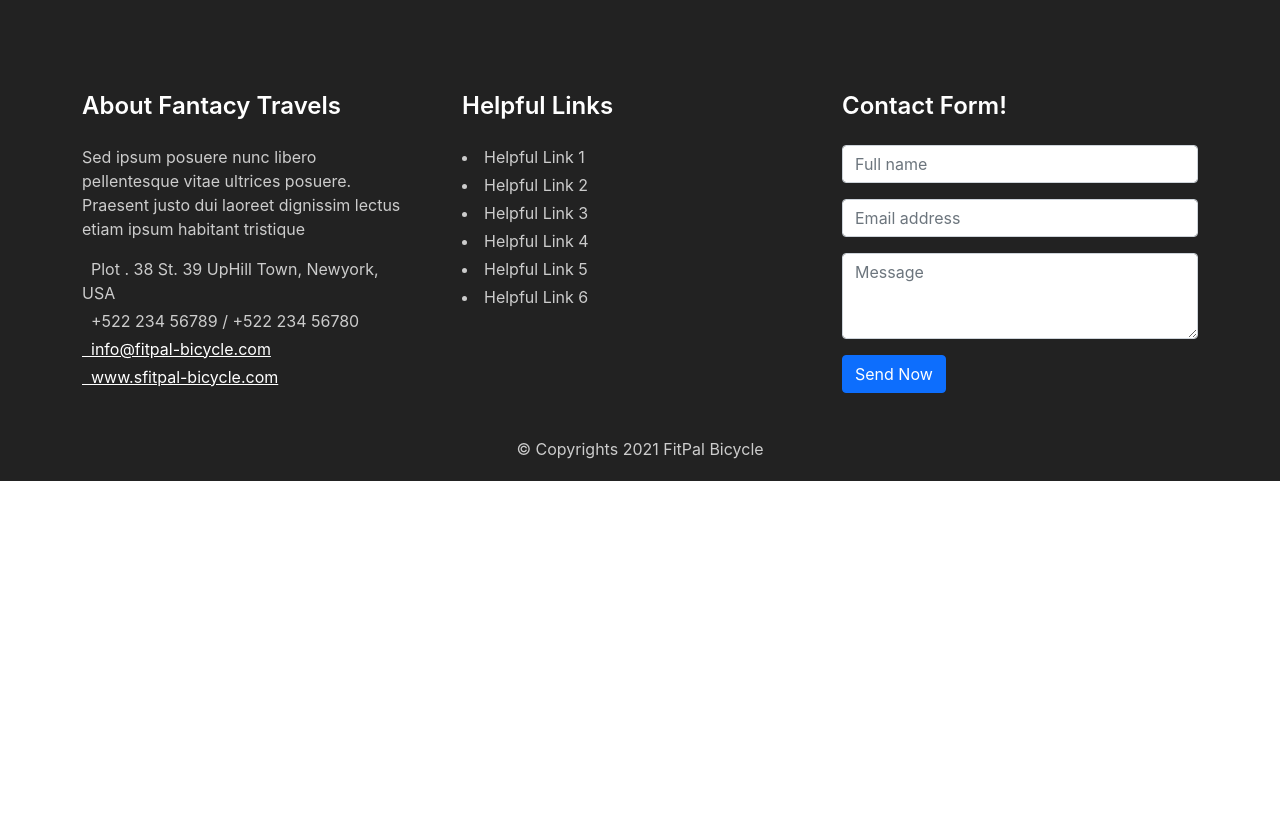
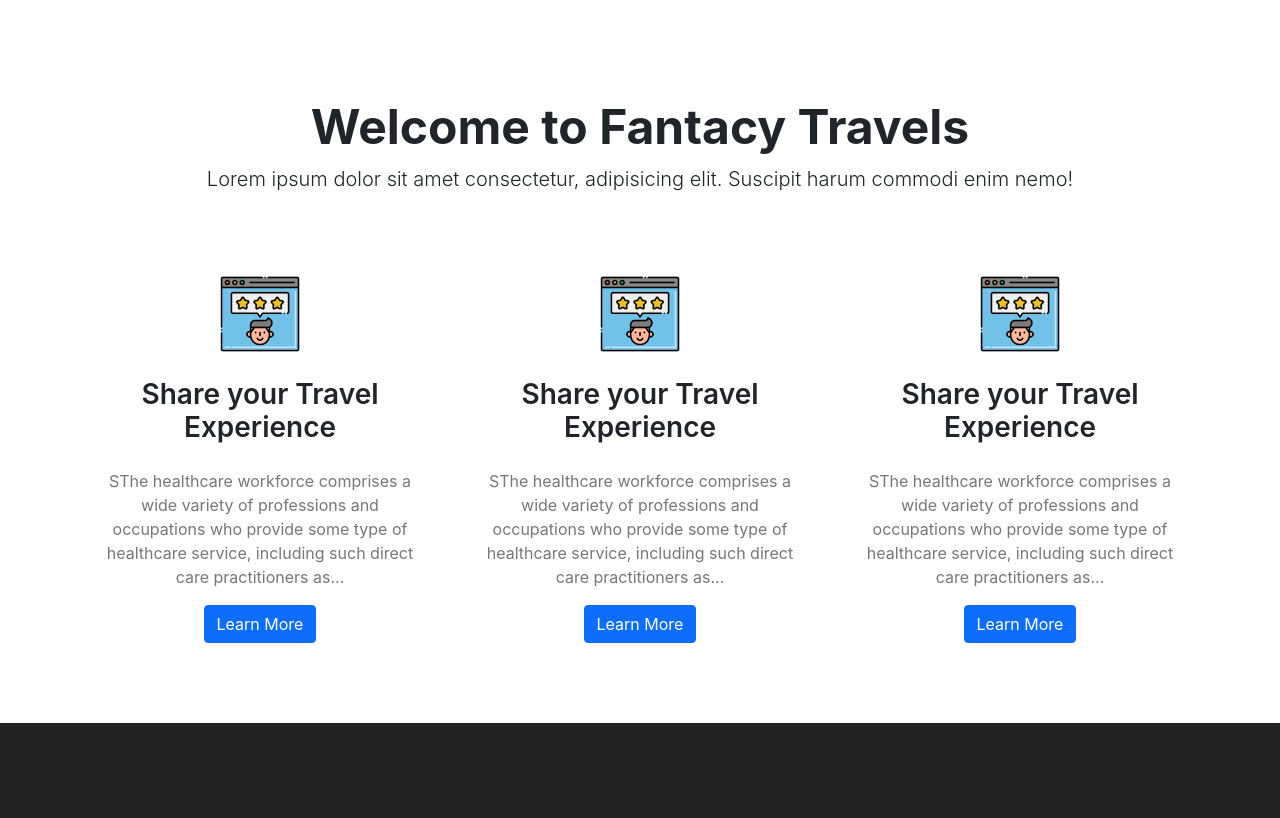
Before and after one commit to sisrafilss/fantacy-travels-client, a React (Create React App) app: page / in a window 1280 px wide. Shown: the part 618-1436 px from the top of the page. Before the commit the page ends 1099 px from the top, so only its background shows below. Built offline with nearby package versions, Linux system fonts and the light colour scheme; no server answers.

Commit message:
greeting section added

```diff
--- /dev/null
+++ b/src/pages/Home/GreetUser/GreetUser.css
@@ -0,0 +1,14 @@
+.greeting-container {
+  margin-top: 80px;
+  margin-bottom: 80px;
+}
+
+.card-description {
+  color: #777;
+}
+
+@media only screen and (max-width: 765px) {
+  .single-item {
+    margin-bottom: 35px !important;
+  }
+}
--- /dev/null
+++ b/src/pages/Home/GreetUser/GreetUser.js
@@ -0,0 +1,72 @@
+import React from "react";
+import SectionHead from "../../Shared/SectionHead/SectionHead";
+import "./GreetUser.css";
+// import icon1 from '../../../images/icons/icon-1.png';
+// import icon2 from '../../../images/icons/icon-2.png';
+// import icon3 from '../../../images/icons/icon-3.png';
+
+import experienceIcon from "../../../images/exprience-icon.png";
+
+const greetData = [
+  {
+    iconURL: experienceIcon,
+    title: "Share your Travel Experience",
+    description:
+      "  SThe healthcare workforce comprises a wide variety of professions and occupations who provide some type of healthcare service, including such direct care practitioners as...",
+  },
+  {
+    iconURL: experienceIcon,
+    title: "Share your Travel Experience",
+    description:
+      "  SThe healthcare workforce comprises a wide variety of professions and occupations who provide some type of healthcare service, including such direct care practitioners as...",
+  },
+  {
+    iconURL: experienceIcon,
+    title: "Share your Travel Experience",
+    description:
+      "  SThe healthcare workforce comprises a wide variety of professions and occupations who provide some type of healthcare service, including such direct care practitioners as...",
+  },
+];
+
+const GreetUser = () => {
+  const sectionHead = {
+    title: "Welcome to Fantacy Travels",
+    subtitle:
+      "Lorem ipsum dolor sit amet consectetur, adipisicing elit. Suscipit harum commodi enim nemo!",
+  };
+
+  return (
+    <div>
+      <SectionHead sectionHead={sectionHead} />
+      <div>
+        <div className="container greeting-container">
+          <div className="row">
+            {greetData.map((greet, index) => (
+              <div key={index} className="col-md-4 col-sm-12 single-item">
+                <div className="d-flex justify-content-center align-items-center flex-column text-center">
+                  <div className="mb-4">
+                    <img
+                      src={greet.iconURL}
+                      className="img-fluid"
+                      style={{ height: "80px", width: "80px" }}
+                      alt=""
+                    />
+                  </div>
+                  <div className="d-flex justify-content-center align-items-center flex-column">
+                    <h3 className="text-dark">{greet.title}</h3>
+                    <p className="card-description px-3 my-3">
+                      {greet.description}
+                    </p>
+                    <button className="btn btn-primary">Learn More</button>
+                  </div>
+                </div>
+              </div>
+            ))}
+          </div>
+        </div>
+      </div>
+    </div>
+  );
+};
+
+export default GreetUser;
--- a/src/pages/Home/Home/Home.js
+++ b/src/pages/Home/Home/Home.js
@@ -2,12 +2,14 @@ import React from "react";
 import Footer from "../../Shared/Footer/Footer/Footer";
 import Navigation from "../../Shared/Navigation/Navigation";
 import Banner from "../Banner/Banner";
+import GreetUser from "../GreetUser/GreetUser";
 
 const Home = () => {
   return (
     <>
       <Navigation />
       <Banner />
+      <GreetUser />
       <Footer />
     </>
   );
--- /dev/null
+++ b/src/pages/Shared/SectionHead/SectionHead.js
@@ -0,0 +1,13 @@
+import React from 'react';
+
+const SectionHead = (props) => {
+    const { title, subtitle } = props.sectionHead;
+    return (
+        <div style={{ marginTop: '100px' }} className="text-center mb-5">
+            <h2 className="display-5 fw-bold">{title}</h2>
+            <p className="lead"> {subtitle} </p>
+        </div>
+    );
+};
+
+export default SectionHead;
```
Also changed, not shown: src/images/exprience-icon.png (added).
